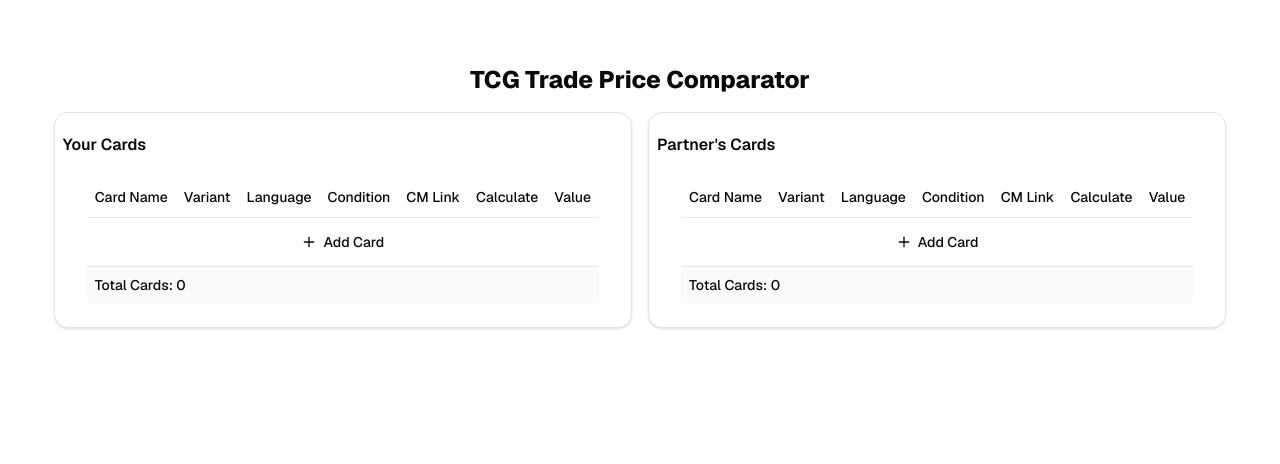
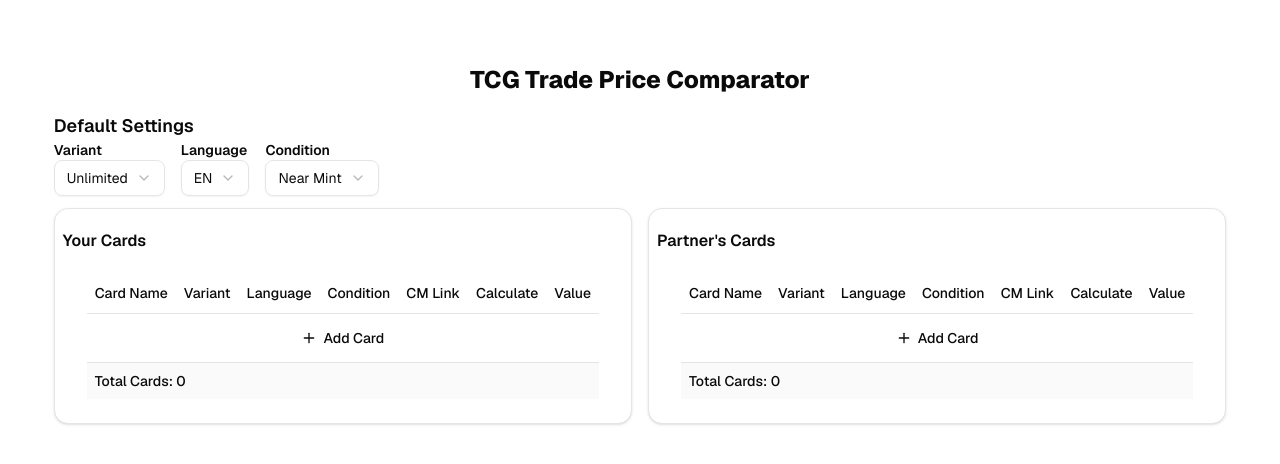
Before and after one commit to p-runge/price-comparator, a Next.js app: page / in a window 1280 px wide. Shown: the top 464 px of the page. Built offline with nearby package versions, Linux system fonts and the light colour scheme.

Commit message:
add settings panel for defining default settings for new rows

```diff
--- a/src/components/trade-comparison/index.tsx
+++ b/src/components/trade-comparison/index.tsx
@@ -1,12 +1,19 @@
 "use client";
 
+import { DefaultSettingsProvider } from "~/hooks/default-settings-provider";
 import { TradeProvider, useTrade } from "~/hooks/trade-provider";
+import { SettingsPanel } from "../ui/settings-panel";
 import TradeParty from "./trade-party";
 
 export default function TradeComparison() {
   return (
     <TradeProvider>
-      <TradeComparisonContent />
+      <DefaultSettingsProvider>
+        <div className="mb-3">
+          <SettingsPanel />
+        </div>
+        <TradeComparisonContent />
+      </DefaultSettingsProvider>
     </TradeProvider>
   );
 }
--- a/src/components/trade-comparison/trade-party.tsx
+++ b/src/components/trade-comparison/trade-party.tsx
@@ -12,13 +12,8 @@ import {
   TableHeader,
   TableRow,
 } from "~/components/ui/table";
-import {
-  CONDITIONS,
-  LANGUAGES,
-  useTrade,
-  VARIANTS,
-  type TradeCard,
-} from "~/hooks/trade-provider";
+import { useDefaultSettings } from "~/hooks/default-settings-provider";
+import { useTrade, type TradeCard } from "~/hooks/trade-provider";
 import CardRow from "./card-row";
 
 export default function TradeParty({
@@ -29,6 +24,7 @@ export default function TradeParty({
   cards: TradeCard[];
 }) {
   const { addCard } = useTrade();
+  const { defaultSettings } = useDefaultSettings();
 
   return (
     <Card className="px-2">
@@ -62,9 +58,9 @@ export default function TradeParty({
                   onClick={() => {
                     addCard(party, {
                       id: "",
-                      variant: VARIANTS[0],
-                      language: LANGUAGES[0],
-                      condition: CONDITIONS[1],
+                      variant: defaultSettings.variant,
+                      language: defaultSettings.language,
+                      condition: defaultSettings.condition,
                     });
                   }}
                 >
--- /dev/null
+++ b/src/components/ui/settings-panel.tsx
@@ -0,0 +1,100 @@
+"use client";
+
+import { useDefaultSettings } from "~/hooks/default-settings-provider";
+import {
+  ConditionLabelMap,
+  CONDITIONS,
+  LanguageLabelMap,
+  LANGUAGES,
+  VARIANTS,
+} from "~/hooks/trade-provider";
+import {
+  Select,
+  SelectContent,
+  SelectItem,
+  SelectTrigger,
+  SelectValue,
+} from "./select";
+
+export function SettingsPanel() {
+  const { defaultSettings, setDefaultSettings } = useDefaultSettings();
+
+  return (
+    <div>
+      <h2 className="text-lg font-semibold">Default Settings</h2>
+      <div className="flex gap-4">
+        <div>
+          <label className="block text-sm font-semibold">Variant</label>
+          <Select
+            value={defaultSettings.variant}
+            onValueChange={(value) =>
+              setDefaultSettings({
+                ...defaultSettings,
+                variant: value as (typeof VARIANTS)[number],
+              })
+            }
+          >
+            <SelectTrigger>
+              <SelectValue placeholder="Select a variant" />
+            </SelectTrigger>
+            <SelectContent>
+              {VARIANTS.map((variant) => (
+                <SelectItem key={variant} value={variant}>
+                  {variant}
+                </SelectItem>
+              ))}
+            </SelectContent>
+          </Select>
+        </div>
+
+        <div>
+          <label className="block text-sm font-semibold">Language</label>
+          <Select
+            value={defaultSettings.language}
+            onValueChange={(value) =>
+              setDefaultSettings({
+                ...defaultSettings,
+                language: value as (typeof LANGUAGES)[number],
+              })
+            }
+          >
+            <SelectTrigger>
+              <SelectValue placeholder="Select a language" />
+            </SelectTrigger>
+            <SelectContent>
+              {LANGUAGES.map((language) => (
+                <SelectItem key={language} value={language}>
+                  {LanguageLabelMap[language]}
+                </SelectItem>
+              ))}
+            </SelectContent>
+          </Select>
+        </div>
+
+        <div>
+          <label className="block text-sm font-semibold">Condition</label>
+          <Select
+            value={defaultSettings.condition}
+            onValueChange={(value) =>
+              setDefaultSettings({
+                ...defaultSettings,
+                condition: value as (typeof CONDITIONS)[number],
+              })
+            }
+          >
+            <SelectTrigger>
+              <SelectValue placeholder="Select a condition" />
+            </SelectTrigger>
+            <SelectContent>
+              {CONDITIONS.map((condition) => (
+                <SelectItem key={condition} value={condition}>
+                  {ConditionLabelMap[condition]}
+                </SelectItem>
+              ))}
+            </SelectContent>
+          </Select>
+        </div>
+      </div>
+    </div>
+  );
+}
--- /dev/null
+++ b/src/hooks/default-settings-provider.tsx
@@ -0,0 +1,50 @@
+import { createContext, useContext, useState, type ReactNode } from "react";
+import {
+  CONDITIONS,
+  LANGUAGES,
+  VARIANTS,
+  type Condition,
+  type Language,
+  type Variant,
+} from "~/hooks/trade-provider";
+
+export type DefaultSettings = {
+  variant: Variant;
+  language: Language;
+  condition: Condition;
+};
+
+const DefaultSettingsContext = createContext<{
+  defaultSettings: DefaultSettings;
+  setDefaultSettings: (settings: DefaultSettings) => void;
+} | null>(null);
+
+export const DefaultSettingsProvider = ({
+  children,
+}: {
+  children: ReactNode;
+}) => {
+  const [defaultSettings, setDefaultSettings] = useState<DefaultSettings>({
+    variant: VARIANTS[0],
+    language: LANGUAGES[0],
+    condition: CONDITIONS[1],
+  });
+
+  return (
+    <DefaultSettingsContext.Provider
+      value={{ defaultSettings, setDefaultSettings }}
+    >
+      {children}
+    </DefaultSettingsContext.Provider>
+  );
+};
+
+export const useDefaultSettings = () => {
+  const context = useContext(DefaultSettingsContext);
+  if (!context) {
+    throw new Error(
+      "useDefaultSettings must be used within a DefaultSettingsProvider",
+    );
+  }
+  return context;
+};
```
